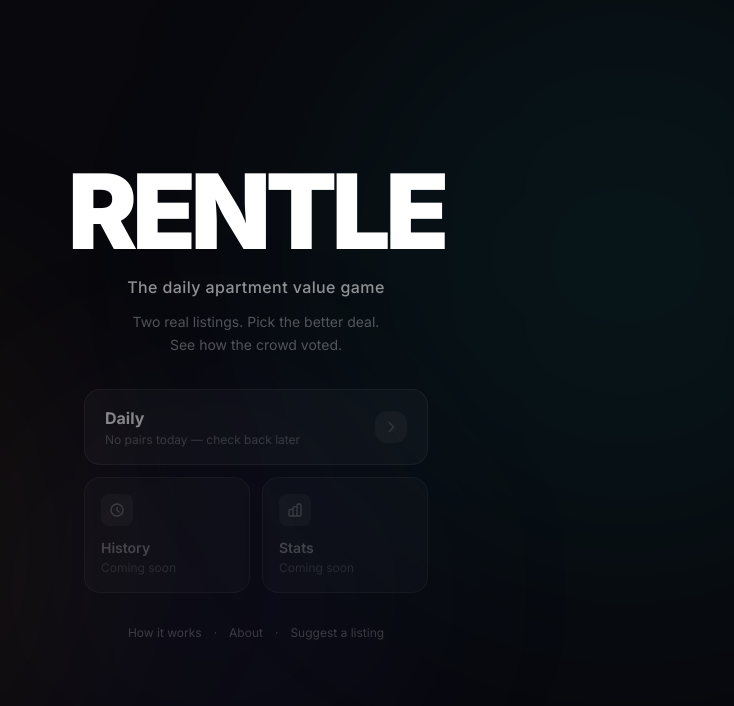
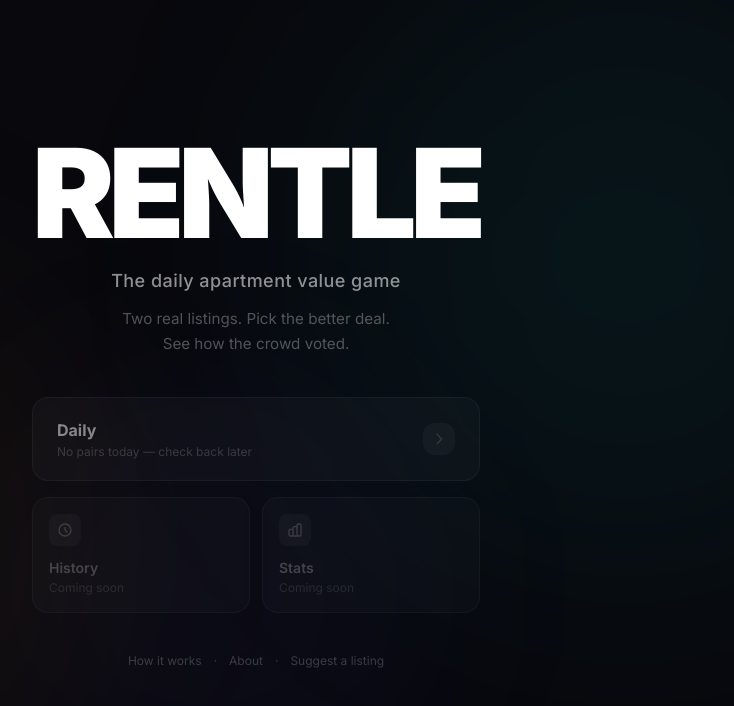
Before and after one commit to scoutceo/rentle, a Next.js app: page / in a window 1280 px wide. Shown: the top 706 px of the page, without its empty margins (384-1118 px from the left). Built offline with nearby package versions, Linux system fonts and the light colour scheme; no server answers; the database is empty.

Commit message:
tweak landing page scale

```diff
--- a/components/HomeWrapper.tsx
+++ b/components/HomeWrapper.tsx
@@ -67,30 +67,30 @@ function LandingPage({ onPlay, hasPairs }: { onPlay: () => void; hasPairs: boole
       </div>
 
       {/* Portal card */}
-      <div className="relative z-10 w-full max-w-sm mx-auto px-5 py-12 flex flex-col items-center gap-8">
+      <div className="relative z-10 w-full max-w-lg mx-auto px-6 py-12 md:px-8 md:py-16 flex flex-col items-center gap-10">
 
         {/* Title lockup */}
         <div className="text-center flex flex-col items-center gap-3">
-          <h1 className="text-[5.5rem] sm:text-[6.5rem] font-black tracking-tighter text-white leading-none select-none">
+          <h1 className="text-[5.75rem] sm:text-[7rem] md:text-[7.75rem] font-black tracking-tighter text-white leading-none select-none">
             RENTLE
           </h1>
-          <p className="text-white/55 text-base font-medium tracking-wide">
+          <p className="text-white/55 text-[1.05rem] sm:text-lg font-medium tracking-wide">
             The daily apartment value game
           </p>
-          <p className="text-white/30 text-sm max-w-[260px] text-center leading-relaxed">
+          <p className="text-white/30 text-sm sm:text-[0.95rem] max-w-[320px] text-center leading-relaxed">
             Two real listings. Pick the better deal.<br />See how the crowd voted.
           </p>
         </div>
 
         {/* Tiles */}
-        <div className="w-full flex flex-col gap-3">
+        <div className="w-full flex flex-col gap-4">
 
           {/* Daily — primary CTA */}
           <button
             onClick={hasPairs ? onPlay : undefined}
             disabled={!hasPairs}
             className={[
-              'w-full rounded-2xl px-5 py-4 flex items-center justify-between border',
+              'w-full rounded-2xl px-5 py-5 sm:px-6 sm:py-5 flex items-center justify-between border',
               'transition-all duration-200 active:scale-[0.98] group text-left',
               hasPairs
                 ? 'bg-teal-500/10 border-teal-500/25 hover:bg-teal-500/18 hover:border-teal-400/40 cursor-pointer'
```
